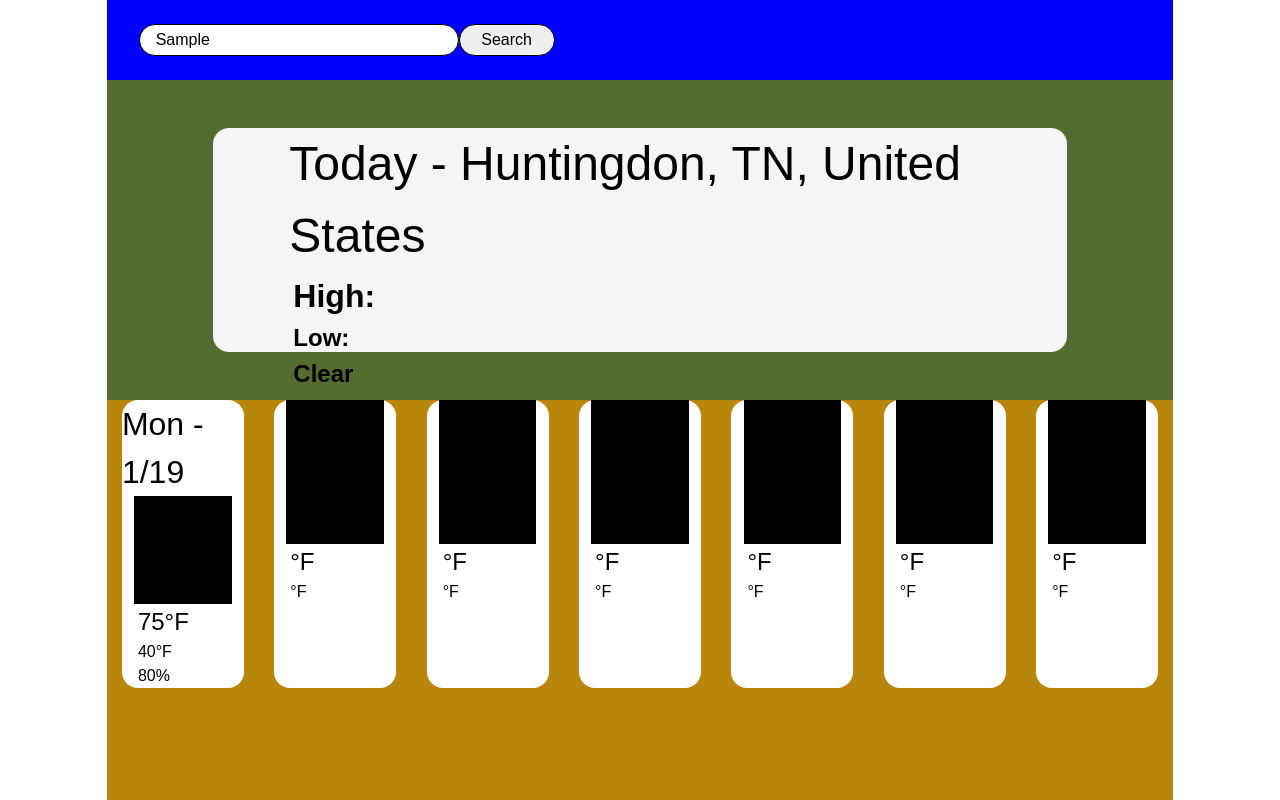
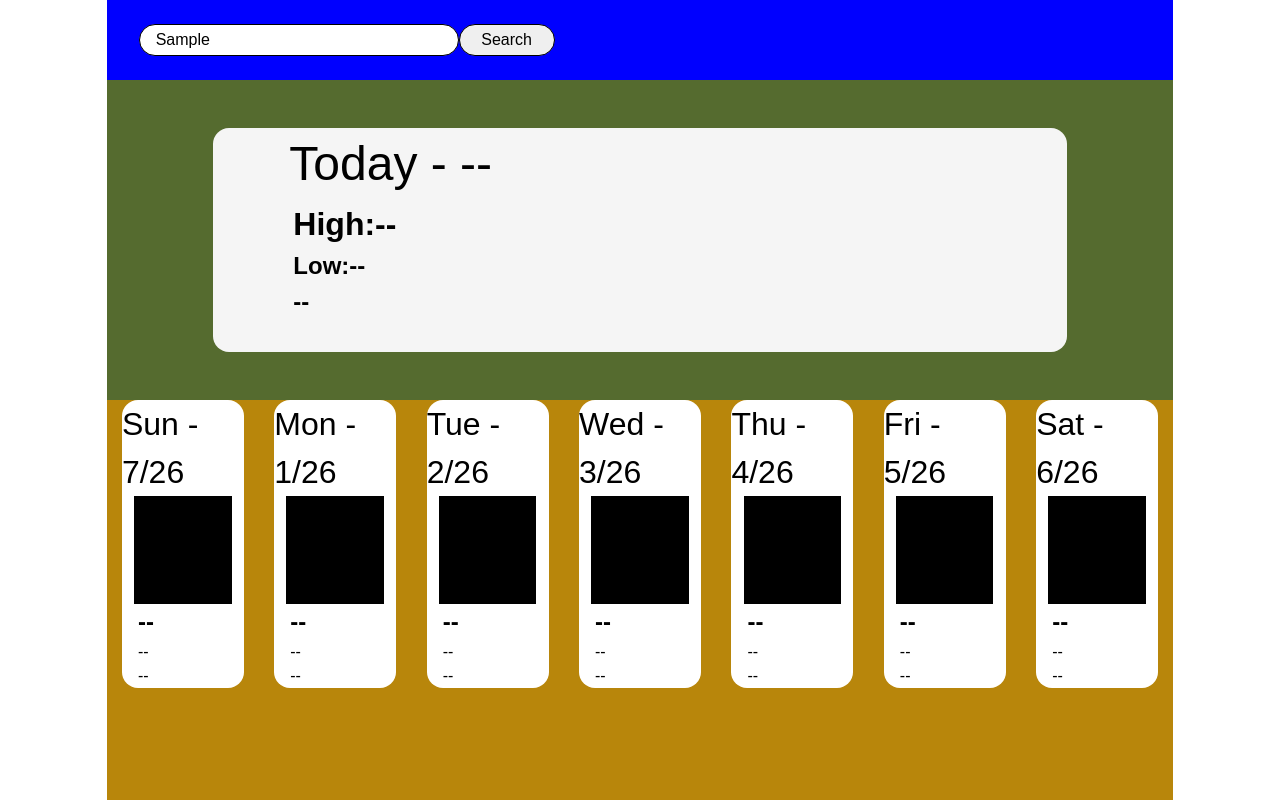
Before and after one commit to atleastonebearplease/weather-app, a website built with webpack: page src/index.html in a window 1280 px wide. Both pictures are taken after typing "Sample" into the empty fields and a click on the button "Search". Shown: the top 800 px of the page. Built offline with nearby package versions, Linux system fonts and the light colour scheme; no server answers.

Commit message:
feat: Add placeholder functions
- Also added framework for adding weather data

```diff
--- a/src/forecastStyles.css
+++ b/src/forecastStyles.css
@@ -45,6 +45,7 @@
 .high {
     font-size: 1.5rem;
     margin-left: 1rem;
+    font-weight: bold;
 }
 
 .low {
--- a/src/formatWeatherData.js
+++ b/src/formatWeatherData.js
@@ -0,0 +1,72 @@
+import { format, formatDistance, formatRelative, addDays, DateArg, parseISO } from "date-fns";
+
+/* Stuff to add placeholders to all of the cards and such */
+const BLANK = "--";
+
+export function addPlaceholders() {
+    addPlaceholdersToToday();
+    addPlaceholdersToForecast();
+}
+
+//Helper for document.querySelector
+function get(query) {
+    return document.querySelector(query);
+}
+
+export function displayWeatherData(data) {
+    addWeatherDataToToday(data);
+    addWeatherDataToForecast(data);
+}
+
+function getTodayObject() {
+    return {
+        location: get("#forecast-location"),
+        high: get("#today-high"),
+        low: get("#today-low"),
+        precipitation: get("#today-precipitation")
+    }
+}
+
+function addPlaceholdersToToday() {
+    let today = getTodayObject();
+
+    today.location.innerText = BLANK;
+    today.high.innerText = BLANK;
+    today.low.innerText = BLANK;
+    today.precipitation.innerText = BLANK;
+}
+
+function addPlaceholdersToForecast() {
+/* IMPORTANT
+let day = format(parseISO(data.days[i].datetime), "EEE"); //Mon, Tue, Wed, ...*/
+    let forecastCards = document.querySelectorAll(".forecast__card");
+    let dayNumber = 0; //0 being today in this case
+
+    let todayDate = new Date();
+
+    for (let i = 0; i < forecastCards.length; i++) {
+        let card = forecastCards[i];
+
+        let dayOfWeek = card.querySelector(".day-of-week");
+        let icon = card.querySelector(".precipiation-type-icon");
+        let high = card.querySelector(".high");
+        let low = card.querySelector(".low");
+        let rainChance = card.querySelector(".rain-chance");
+
+        let dayOfWeekDate = addDays(todayDate, dayNumber);
+        dayNumber += 1;
+
+        dayOfWeek.innerText = format(dayOfWeekDate, "EEE") + " - " + format(dayOfWeekDate, "i") + "/" + format(dayOfWeekDate, "yy");
+        high.innerText = BLANK;
+        low.innerText = BLANK;
+        rainChance.innerText = BLANK;
+    }
+}
+
+function addWeatherDataToToday(data) {
+
+}
+
+function addWeatherDataToForecast(data) {
+
+}
--- a/src/getWeatherData.js
+++ b/src/getWeatherData.js
@@ -0,0 +1,85 @@
+import weatherDataJSON from "./testResponse.json"
+import { format, formatDistance, formatRelative, addDays, DateArg, parseISO } from "date-fns";
+
+async function getWeatherData(city) {
+
+  let searchQuery = city.replace(" ", "+");
+
+  let weekRange = getDateRange(7);
+
+//   const response = await fetch(`https://weather.visualcrossing.com/VisualCrossingWebServices/rest/services/timeline/${searchQuery}/${weekRange.today}/${weekRange.weekFromToday}?unitGroup=us&include=days,current&key=8ZEGCZEHNLG7BUTQE56KUANQL&contentType=json`);
+
+//   const weatherData = await response.json();
+
+/* TESTING */
+  const weatherData = weatherDataJSON;
+/* TESTING */
+
+  console.log(weatherData);
+
+//   return weatherData;
+
+/* TESTING */
+  let data = await weatherDataJSON;
+
+  return data;
+/* TESTING */
+}
+
+function getDateRange(daysFromNow) {
+  let today = new Date();
+
+  let weekFromToday = addDays(today, daysFromNow);
+
+  return {
+    today: format(today, "yyyy-MM-dd"),
+    weekFromToday: format(weekFromToday, "yyyy-MM-dd")
+  }
+}
+
+function processWeatherData(data) {
+  console.log(data);
+
+  let sevenDayForecast = {
+    location: data.resolvedAddress,
+    forecast: processForecastData(data)
+  }
+
+  console.log(sevenDayForecast);
+}
+
+function processForecastData(data) {
+  let days = [];
+
+  for(let i = 0; i < data.days.length; i++) {
+    const dayData = new Object();
+
+    let day = format(parseISO(data.days[i].datetime), "EEE"); //Mon, Tue, Wed, ...
+
+    dayData.dayOfWeek = day;
+    dayData.date = data.days[i].datetime;
+    dayData.high = data.days[i].tempmax;
+    dayData.low = data.days[i].tempmin;
+    dayData.precipitationType = data.days[i].preciptype ? data.days[i].preciptype[0] : "clear";
+
+    days.push(dayData);
+  }
+
+  return days;
+}
+
+export function searchForWeatherData(event) {
+  event.preventDefault();
+
+  let searchBar = document.querySelector("#weather-search");
+
+  let weatherPromise = getWeatherData(searchBar.value);
+
+  weatherPromise
+  .then(processWeatherData)
+  .then(displayForecast);
+}
+
+function displayForecast(data) {
+  console.log(data);
+}
--- a/src/javascript.js
+++ b/src/javascript.js
@@ -1,87 +1,13 @@
 import './styles.css'
 
-import { format, formatDistance, formatRelative, addDays, DateArg, parseISO } from "date-fns";
-import weatherDataJSON from "./testResponse.json"
+import { searchForWeatherData } from './getWeatherData.js';
+import { addPlaceholders } from "./formatWeatherData.js";
 
-async function getWeatherData(city) {
 
-  let searchQuery = city.replace(" ", "+");
+let searchForm = document.querySelector("form");
+searchForm.addEventListener("submit", searchForWeatherData);
 
-  let weekRange = getDateRange(7);
-
-  const response = await fetch(`https://weather.visualcrossing.com/VisualCrossingWebServices/rest/services/timeline/${searchQuery}/${weekRange.today}/${weekRange.weekFromToday}?unitGroup=us&include=days,current&key=8ZEGCZEHNLG7BUTQE56KUANQL&contentType=json`);
-
-  const weatherData = await response.json();
-
-  console.log(weatherData);
-
-  return weatherData;
-/*
-  let data = await weatherDataJSON;
-
-  return data; */
-}
-
-function getDateRange(daysFromNow) {
-  let today = new Date();
-
-  let weekFromToday = addDays(today, daysFromNow);
-
-  return {
-    today: format(today, "yyyy-MM-dd"),
-    weekFromToday: format(weekFromToday, "yyyy-MM-dd")
-  }
-}
-
-function processWeatherData(data) {
-  console.log(data);
-
-  let sevenDayForecast = {
-    location: data.resolvedAddress,
-    forecast: processForecastData(data)
-  }
-
-  console.log(sevenDayForecast);
-}
-
-function processForecastData(data) {
-  let days = [];
-
-  for(let i = 0; i < data.days.length; i++) {
-    const dayData = new Object();
-
-    let day = format(parseISO(data.days[i].datetime), "EEE"); //Mon, Tue, Wed, ...
-
-    dayData.dayOfWeek = day;
-    dayData.date = data.days[i].datetime;
-    dayData.high = data.days[i].tempmax;
-    dayData.low = data.days[i].tempmin;
-    dayData.precipitationType = data.days[i].preciptype ? data.days[i].preciptype[0] : "clear";
-
-    days.push(dayData);
-  }
-
-  return days;
-}
-
-function searchForWeatherData(event) {
-  event.preventDefault();
-
-  let searchBar = document.querySelector("#weather-search");
-
-  let weatherPromise = getWeatherData(searchBar.value);
-
-  weatherPromise
-  .then(processWeatherData)
-  .then(displayForecast);
-}
-
-function displayForecast(data) {
-  console.log(data);
-}
-let searchForm = document.querySelector("form");
-
-searchForm.addEventListener("submit", searchForWeatherData);
+addPlaceholders();
 
 
 /*
```
